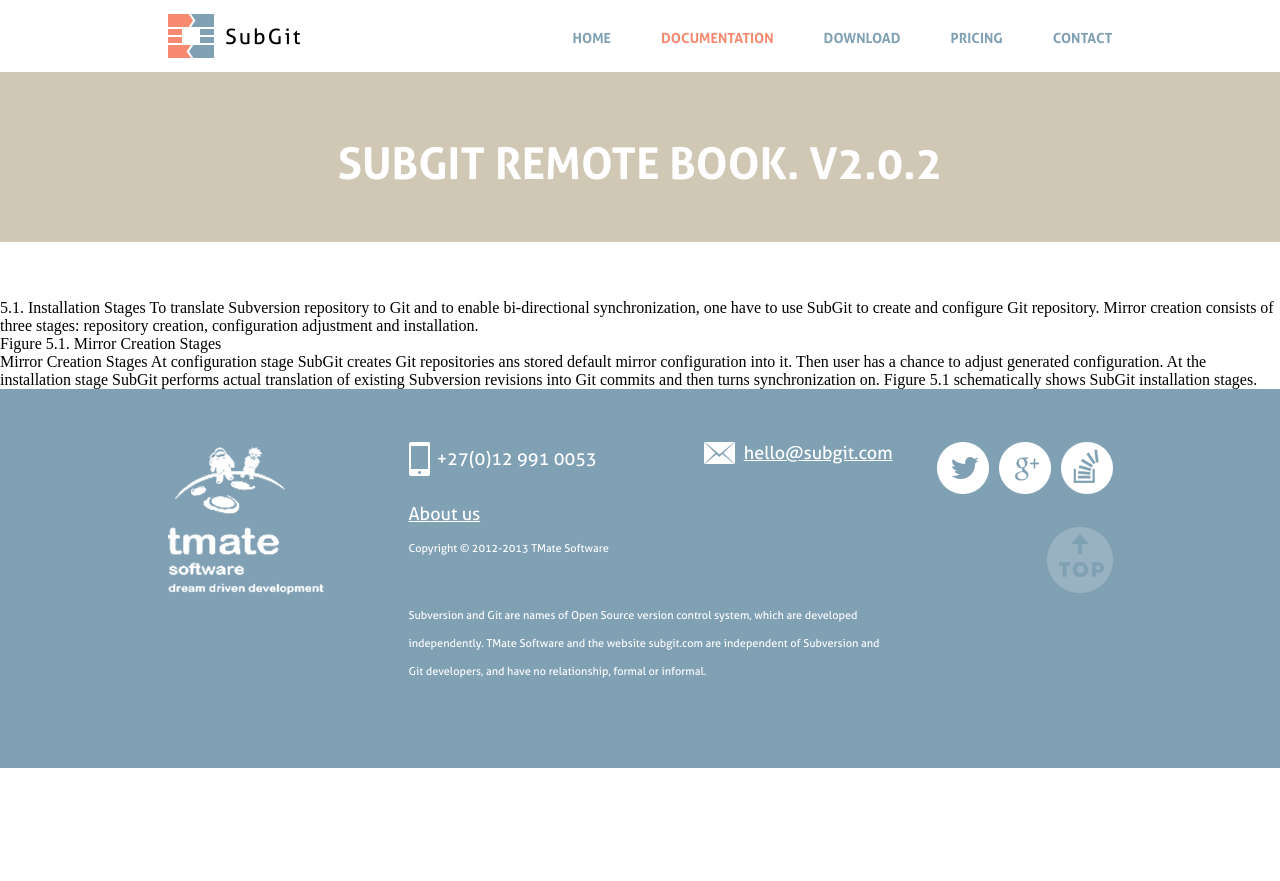
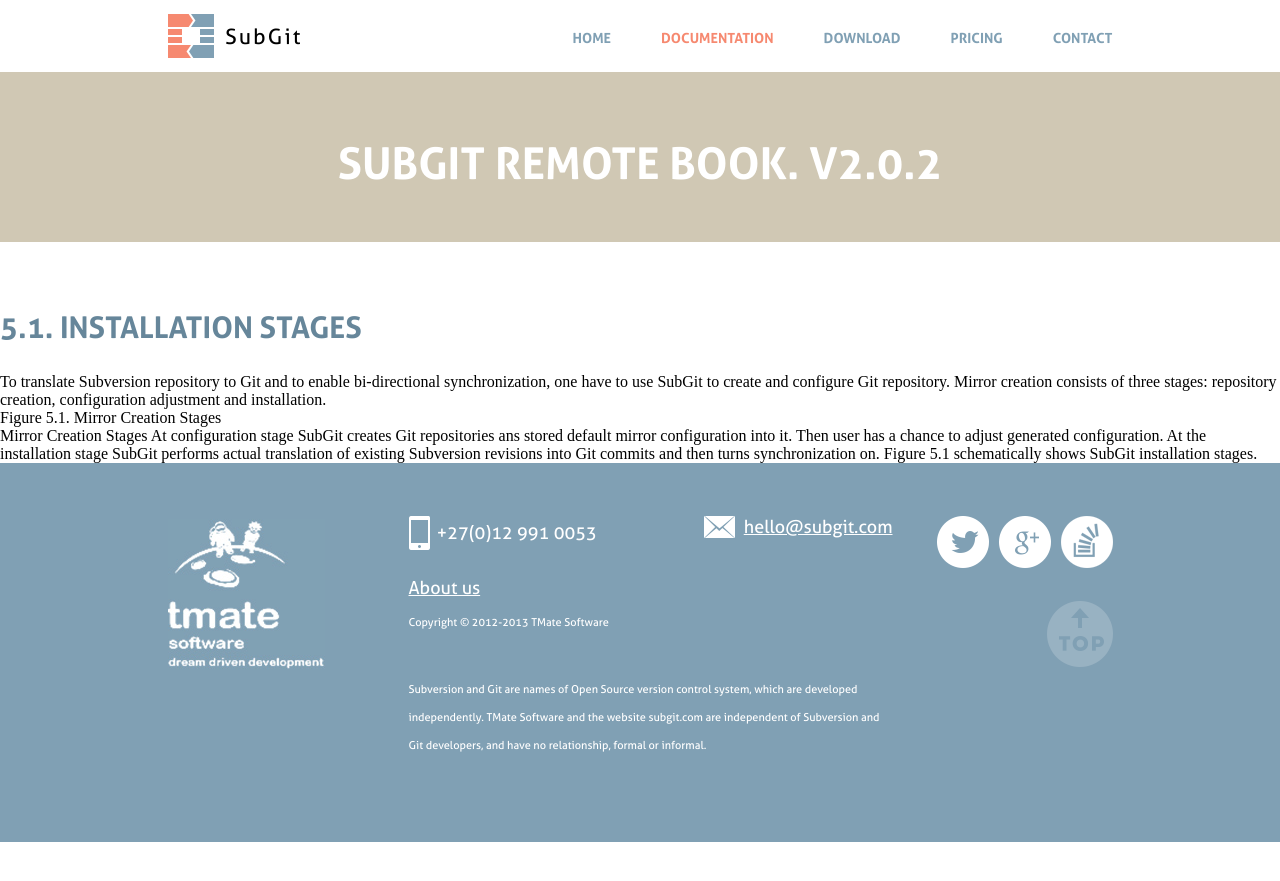
Before and after one commit to waaa/tmate.github.io, a Jekyll site: the page built from documentation/remote-book/Installation Stages.md, in a window 1280 px wide. Shown: the top 881 px of the page. Built offline with Jekyll 4.4.1, drawn with Linux system fonts in a browser that asks for light colours; Markdown is read by kramdown in place of the engine named in the settings; comment, search, counter and statistics services are not loaded.

```diff
--- a/css/main.css
+++ b/css/main.css
@@ -45,8 +45,8 @@ blockquote {padding-bottom: 10px;}
 blockquote p {border: 2px solid #80a0b4; padding: 30px;}
 
 #content h1{text-transform:uppercase; text-align:center; font-family: 'allerbold', sans-serif; font-size:44px;}
-#content h2{font-family: 'allerbold', sans-serif; font-size:44px;text-transform:uppercase; margin-bottom:26px; color: #66869a}
-#content h3{font-family: 'allerbold', sans-serif; font-size:20px;text-transform:uppercase; margin-bottom:26px;}
+#content h2{font-family: 'allerbold', sans-serif; font-size:44px;text-transform:uppercase; margin-bottom:26px; color: #66869a;}
+#content h3{font-family: 'allerbold', sans-serif; font-size:30px;text-transform:uppercase; margin-bottom:26px; color: #66869a;}
 #content h5{font-size:18px; color:#807969;font-family: 'allerbold', sans-serif; margin-bottom:16px; line-height:28px;}
 #content a{color:#80a0b4;}
 #content img{width: 645px; margin-top: 20px;}
--- a/documentation/remote-book/Installation Stages.md
+++ b/documentation/remote-book/Installation Stages.md
@@ -4,7 +4,7 @@ title: "5.1. Installation Stages"
 category: subchapter
 weight: 9
 ---
-5.1. Installation Stages
+### 5.1. Installation Stages
 To translate Subversion repository to Git and to enable bi-directional synchronization, one have to use SubGit to create and configure Git repository. Mirror creation consists of three stages: repository creation, configuration adjustment and installation.
 
 Figure 5.1. Mirror Creation Stages
```
Also changed, not shown: documentation/remote-book/Creating Git Mirror.md (+1 -1 lines), documentation/remote-book/One-time Import from Subversion to Git.md (+2 -2 lines), index.html (+4 -9 lines).
